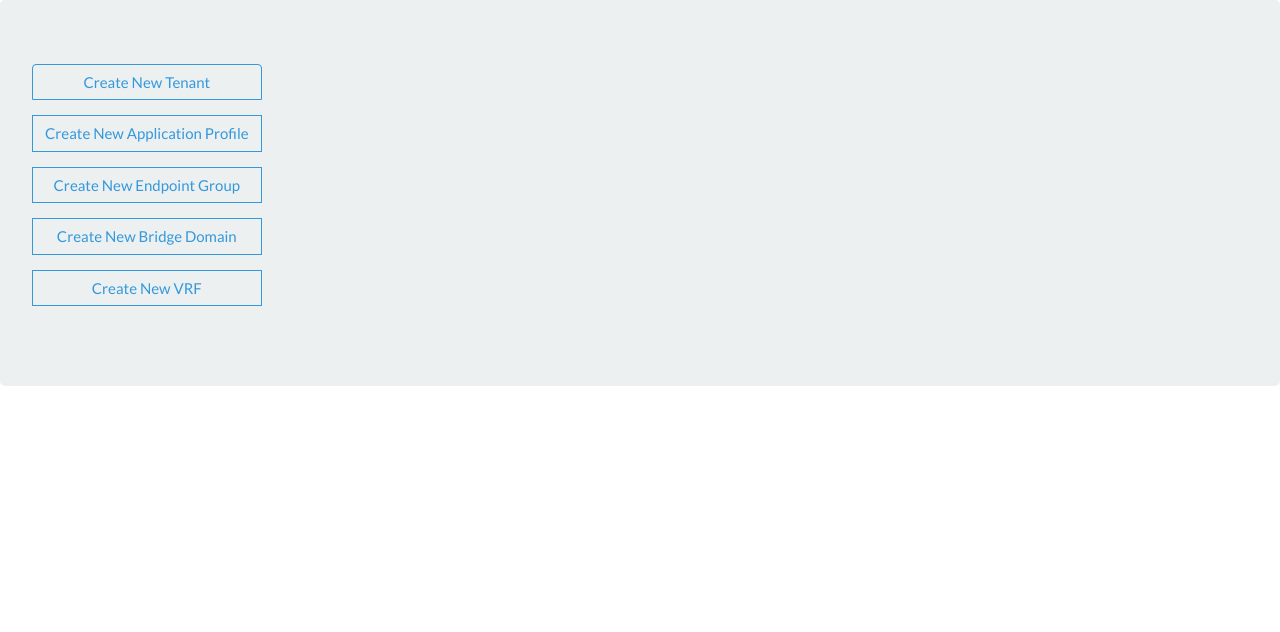
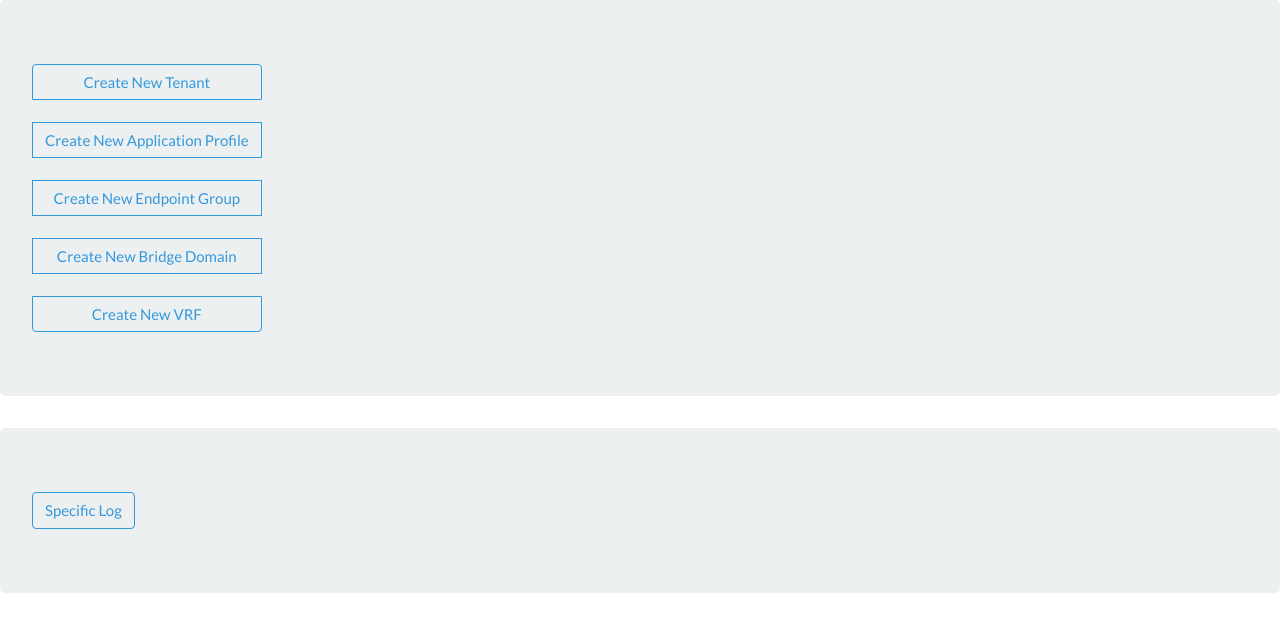
Before and after one commit to zoliron/Flask, a Flask app: page /dashboard in a window 1280 px wide. Shown: the part 71-703 px from the top of the page. Run offline with Flask 2, Linux system fonts and the light colour scheme; a user stored in the database is signed in; some libraries are stand-ins or nearby versions.

Commit message:
Submit buttons & separated classes

```diff
--- a/App.py
+++ b/App.py
@@ -1,11 +1,11 @@
 from flask import Flask, render_template, redirect, url_for
 from flask_bootstrap import Bootstrap
-from flask_wtf import FlaskForm
-from wtforms import StringField, PasswordField, BooleanField
-from wtforms.validators import InputRequired, Email, Length
 from flask_sqlalchemy import SQLAlchemy
 from werkzeug.security import generate_password_hash, check_password_hash
-from flask_login import LoginManager, UserMixin, login_user, login_required, logout_user, current_user
+from flask_login import LoginManager, login_user, login_required, logout_user, current_user, UserMixin
+
+from LoginForm import LoginForm
+from RegisterForm import RegisterForm
 
 app = Flask(__name__)
 app.config['SECRET_KEY'] = 'R123r123'
@@ -27,18 +27,6 @@ class User(UserMixin, db.Model):
 @login_manager.user_loader
 def load_user(user_id):
     return User.query.get(int(user_id))
-
-
-class LoginForm(FlaskForm):
-    username = StringField('username', validators=[InputRequired(), Length(min=4, max=15)])
-    password = PasswordField('password', validators=[InputRequired(), Length(min=8, max=80)])
-    remember = BooleanField('remember me')
-
-
-class RegisterForm(FlaskForm):
-    email = StringField('email', validators=[InputRequired(), Email(message='Invalid email'), Length(max=50)])
-    username = StringField('username', validators=[InputRequired(), Length(min=4, max=15)])
-    password = PasswordField('password', validators=[InputRequired(), Length(min=8, max=80)])
 
 
 @app.route('/')
@@ -89,9 +77,12 @@ def logout():
     logout_user()
     return redirect(url_for('index'))
 
-@app.route('/new')
-def newTenant():
-    return render_template('newTenant.html')
+
+@app.route('/logging')
+@login_required
+def logging():
+    return "Hello"
+
 
 if __name__ == '__main__':
     app.run(debug=True)
--- a/templates/dashboard.html
+++ b/templates/dashboard.html
@@ -3,16 +3,24 @@
 {% block content %}
 <div class="jumbotron">
     <div class="btn-group-vertical" data-toggle="buttons">
-        <button type="button" class="btn btn-outline-info">Create New Tenant</button>
-        <p></p>
-        <button type="button" class="btn btn-outline-info">Create New Application Profile</button>
-        <p></p>
-        <button type="button" class="btn btn-outline-info">Create New Endpoint Group</button>
-        <p></p>
-        <button type="button" class="btn btn-outline-info">Create New Bridge Domain</button>
-        <p></p>
-        <button type="button" class="btn btn-outline-info">Create New VRF</button>
-        <p></p>
+            <button type="submit" class="btn btn-outline-info">Create New Tenant</button>
+            <br>
+            <button type="submit" class="btn btn-outline-info">Create New Application Profile</button>
+            <br>
+            <button type="submit" class="btn btn-outline-info">Create New Endpoint Group</button>
+            <br>
+            <button type="submit" class="btn btn-outline-info">Create New Bridge Domain</button>
+            <br>
+            <button type="submit" class="btn btn-outline-info">Create New VRF</button>
+    </div>
+</div>
+
+<div class="jumbotron">
+    <div class="btn-group-vertical" data-toggle="buttons">
+        <form action="/logging" method="get">
+            <button type="submit" class="btn btn-outline-info">Specific Log</button>
+            <br>
+        </form>
     </div>
 </div>
 {% endblock %}
```
Also changed, not shown: LoginForm.py (added, +9 -0 lines), RegisterForm.py (added, +9 -0 lines), templates/login.html (+4 -6 lines), database.db, templates/signup.html (indentation only).
